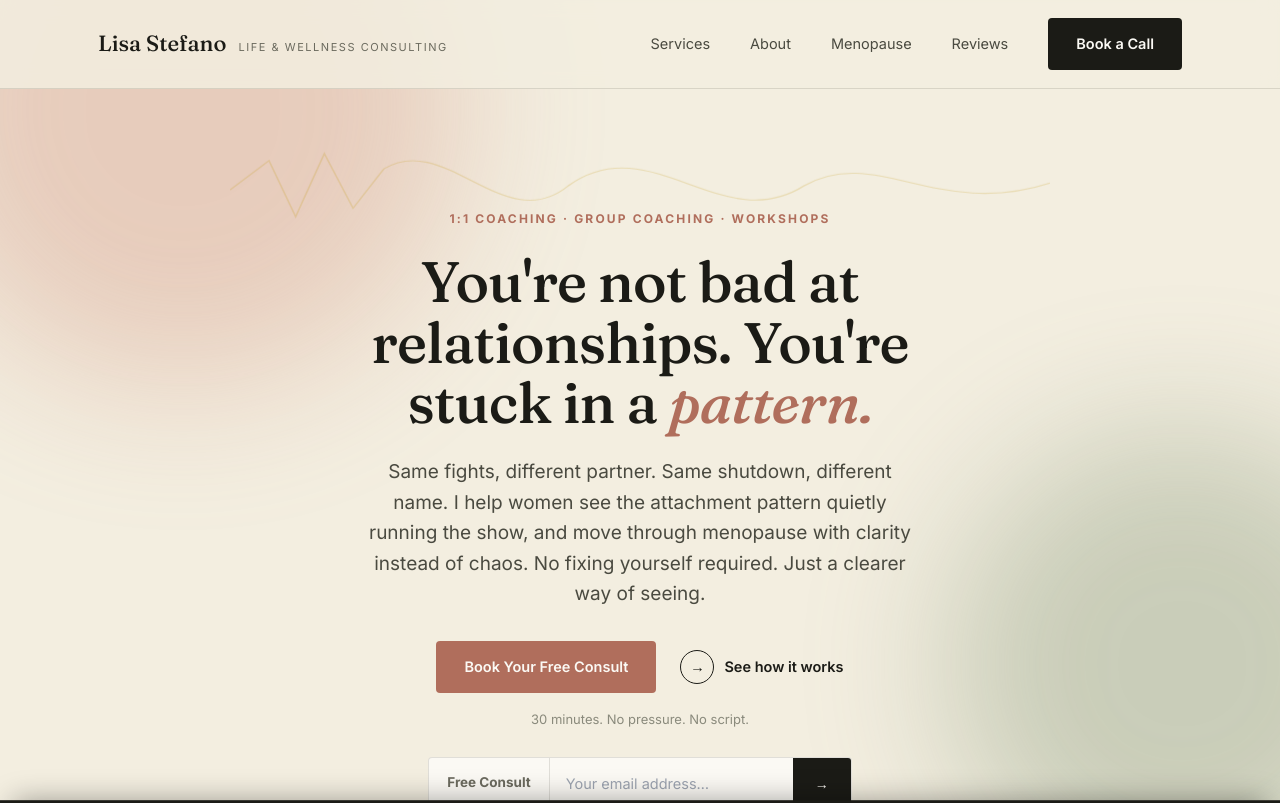
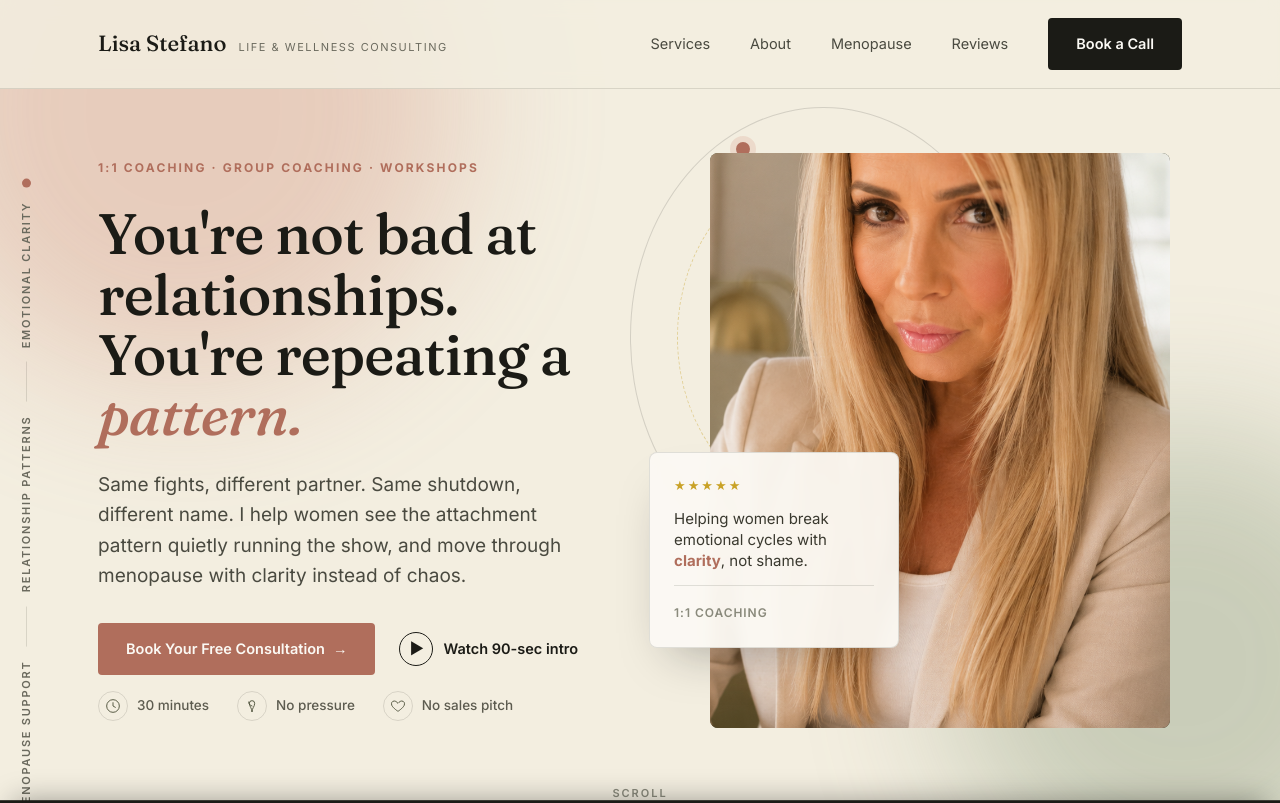
Before and after one commit to Loreja-Daryll/lisa, a React (Vite) app: page / in a window 1280 px wide. Shown: the top 803 px of the page. Built offline with nearby package versions, Linux system fonts and the light colour scheme.

Commit message:
new update

```diff
--- a/src/components/Hero.tsx
+++ b/src/components/Hero.tsx
@@ -1,54 +1,118 @@
+import { useState } from 'react'
+
 export default function Hero() {
+  const [photoMissing, setPhotoMissing] = useState(false)
+  const [photoLoaded, setPhotoLoaded] = useState(false)
+
+  // Automatically uses the correct base path for GitHub Pages
+  const heroImage = `${import.meta.env.BASE_URL}images/pic3.png`
+
   return (
     <section className="hero">
-      <svg
-        className="hero-line-svg"
-        viewBox="0 0 800 200"
-        preserveAspectRatio="none"
-      >
-        <path d="M0,110 L38,68 L64,148 L92,58 L120,136 L150,80 C210,26 268,178 330,104 C410,20 480,178 560,104 C630,46 690,152 800,100" />
-      </svg>
+      <div className="hero-side-labels" aria-hidden="true">
+        <span className="side-dot"></span>
+        <span className="side-label">Emotional Clarity</span>
+        <span className="side-line"></span>
+        <span className="side-label">Relationship Patterns</span>
+        <span className="side-line"></span>
+        <span className="side-label">Menopause Support</span>
+      </div>
 
-      <div className="wrap hero-center">
+      <div className="wrap hero-grid">
+        <div className="hero-copy">
           <span className="eyebrow">
             1:1 Coaching · Group Coaching · Workshops
           </span>
 
           <h1>
-          You're not bad at relationships. You're stuck in a <em>pattern.</em>
+            You're not bad at relationships. You're repeating a{' '}
+            <em>pattern.</em>
           </h1>
 
           <p className="lede">
             Same fights, different partner. Same shutdown, different name.
             I help women see the attachment pattern quietly running the show,
             and move through menopause with clarity instead of chaos.
-          No fixing yourself required. Just a clearer way of seeing.
           </p>
 
           <div className="hero-ctas">
             <a href="#book" className="btn accent">
-            Book Your Free Consult
+              Book Your Free Consultation
+              <span aria-hidden="true">→</span>
             </a>
 
-          <a href="#services" className="see-how">
-            <span className="circle">→</span>
-            See how it works
+            <a href="#" className="see-how">
+              <span className="circle">▶</span>
+              Watch 90-sec intro
             </a>
           </div>
 
-        <p className="trust-line">
-          30 minutes. No pressure. No script.
+          <div className="trust-row">
+            <span className="trust-item">
+              <svg viewBox="0 0 24 24" fill="none">
+                <circle cx="12" cy="12" r="9.5" stroke="#42462F" strokeWidth="1.3" />
+                <path d="M12 7v5l3.5 2" stroke="#42462F" strokeWidth="1.3" strokeLinecap="round" />
+              </svg>
+              30 minutes
+            </span>
+            <span className="trust-item">
+              <svg viewBox="0 0 24 24" fill="none">
+                <path d="M12 21c0-6 4-8 4-13a4 4 0 0 0-8 0c0 5 4 7 4 13Z" stroke="#42462F" strokeWidth="1.3" />
+                <path d="M12 12c-3-1-5-3-5-6" stroke="#42462F" strokeWidth="1.3" strokeLinecap="round" />
+              </svg>
+              No pressure
+            </span>
+            <span className="trust-item">
+              <svg viewBox="0 0 24 24" fill="none">
+                <path d="M12 20s-7-4.4-9.3-9C1.3 7.8 3 4.5 6.4 4.5c2 0 3.5 1.3 5.6 3.5 2.1-2.2 3.6-3.5 5.6-3.5 3.4 0 5.1 3.3 3.7 6.5C19 15.6 12 20 12 20Z" stroke="#42462F" strokeWidth="1.3" />
+              </svg>
+              No sales pitch
+            </span>
+          </div>
+        </div>
+
+        <div className="hero-visual">
+          <div className="hero-orbit"></div>
+          <span className="orbit-dot"></span>
+
+          <div className="hero-portrait">
+            {!photoMissing && (
+              <img
+                src={heroImage}
+                alt="Lisa Stefano"
+                className="portrait-photo"
+                loading="lazy"
+                onLoad={() => setPhotoLoaded(true)}
+                onError={() => {
+                  console.error('Image not found:', heroImage)
+                  setPhotoMissing(true)
+                }}
+              />
+            )}
+
+            {!photoLoaded && (
+              <span className="portrait-label">
+                Photo — swap for editorial portrait
+              </span>
+            )}
+          </div>
+
+          <div className="hero-float-card">
+            <div className="stars" aria-hidden="true">★★★★★</div>
+            <p>
+              Helping women break emotional cycles with{' '}
+              <strong>clarity</strong>, not shame.
             </p>
+            <div className="float-divider"></div>
+            <span className="float-tag">1:1 Coaching</span>
+          </div>
+        </div>
+      </div>
 
-        <div className="email-capture">
-          <span className="tag">Free Consult</span>
-
-          <input
-            type="email"
-            placeholder="Your email address…"
-          />
-
-          <button>→</button>
+      <div className="hero-scroll">
+        <span>SCROLL</span>
+        <div className="scroll-line">
+          <span className="scroll-dot"></span>
         </div>
       </div>
     </section>
--- a/src/styles/theme.css
+++ b/src/styles/theme.css
@@ -294,76 +294,187 @@ footer p.desc{ margin-top:16px; font-size:14px; max-width:280px; color:#9a9a8c;
 }
 
 /* ==========================================================================
-   HERO — centered single-column layout (portrait removed)
-   Append this block right after the existing .hero-portrait rules,
-   or anywhere below the original .hero block. Nothing above needs
-   to be deleted — .hero-grid / .hero-portrait just go unused now.
+   HERO — two-column layout (copy left, portrait + float card right)
    ========================================================================== */
 
-.hero-center{
+.hero{
+  padding:64px 0 48px;
+  text-align:left;
+}
+@media(max-width:900px){ .hero{ padding:48px 0 40px; } }
+
+.hero .hero-line-svg{
+  top:40px;
+  left:0;
+  width:56%;
+  opacity:0.4;
+}
+@media(max-width:900px){
+  .hero .hero-line-svg{ display:none; }
+}
+
+.hero-copy{ position:relative; z-index:2; max-width:560px; }
+.hero-copy .hero-ctas{ justify-content:flex-start; }
+@media(max-width:900px){
+  .hero-copy{ max-width:none; margin:0 auto; text-align:center; }
+  .hero-copy .hero-ctas{ justify-content:center; }
+}
+
+/* vertical rail of labels along the far left edge */
+.hero-side-labels{
+  position:absolute;
+  left:18px;
+  top:50%;
+  transform:translateY(-50%);
   display:flex;
   flex-direction:column;
   align-items:center;
-  text-align:center;
-  max-width:720px;
-  margin:0 auto;
+  gap:14px;
+  z-index:3;
+}
+.hero-side-labels .side-dot{
+  width:9px; height:9px; border-radius:50%;
+  background:var(--clay-deep);
+  flex-shrink:0;
+}
+.hero-side-labels .side-line{
+  width:1px; height:40px;
+  background:var(--line);
+  flex-shrink:0;
+}
+.hero-side-labels .side-label{
+  writing-mode:vertical-rl;
+  transform:rotate(180deg);
+  font-size:11px;
+  letter-spacing:0.16em;
+  text-transform:uppercase;
+  font-weight:600;
+  color:#6b6a5e;
+  white-space:nowrap;
+}
+@media(max-width:1150px){ .hero-side-labels{ display:none; } }
+
+/* trust row with line-art icons, replaces the plain trust-line text */
+.trust-row{
+  display:flex;
+  align-items:center;
+  gap:28px;
+  flex-wrap:wrap;
+  margin-top:8px;
+  margin-bottom:8px;
+}
+.trust-item{
+  display:flex;
+  align-items:center;
+  gap:9px;
+  font-size:13.5px;
+  color:#5c5b4f;
+  font-weight:500;
+}
+.trust-item svg{
+  width:30px; height:30px;
+  border-radius:50%;
+  border:1px solid var(--line);
+  padding:6px;
+  flex-shrink:0;
+}
+@media(max-width:900px){ .trust-row{ justify-content:center; } }
+
+/* portrait + decorative orbit + floating testimonial card */
+.hero-visual{
   position:relative;
   z-index:2;
 }
+.hero-orbit{
+  position:absolute;
+  top:-8%;
+  left:-14%;
+  width:80%;
+  height:80%;
+  border-radius:50%;
+  border:1px solid rgba(27,27,22,0.14);
+  pointer-events:none;
+}
+.hero-orbit::before{
+  content:'';
+  position:absolute;
+  inset:12%;
+  border-radius:50%;
+  border:1px dashed rgba(201,162,39,0.4);
+}
+.orbit-dot{
+  position:absolute;
+  top:-2%;
+  left:8%;
+  width:14px; height:14px;
+  border-radius:50%;
+  background:var(--clay-deep);
+  box-shadow:0 0 0 6px rgba(209,142,122,0.2);
+}
+@media(max-width:900px){ .hero-orbit, .orbit-dot{ display:none; } }
 
-.hero-center h1{
-  max-width:680px;
+.hero-visual .hero-portrait{
+  aspect-ratio:4/5;
+  max-width:460px;
+  margin:0 auto;
+}
+.hero-visual .portrait-photo{ object-position:95% 22%; }
+
+.hero-float-card{
+  position:absolute;
+  left:-10%;
+  bottom:14%;
+  width:250px;
+  background:rgba(251,249,244,0.94);
+  backdrop-filter:blur(6px);
+  border:1px solid var(--line);
+  border-radius:8px;
+  padding:22px 24px;
+  box-shadow:0 24px 50px -22px rgba(27,27,22,0.35);
+  z-index:3;
+}
+.hero-float-card .stars{ color:var(--gold); letter-spacing:2px; font-size:13px; margin-bottom:12px; }
+.hero-float-card p{ font-size:15px; line-height:1.4; color:#3a392f; margin-bottom:14px; }
+.hero-float-card p strong{ color:var(--clay-deep); font-weight:700; }
+.hero-float-card .float-divider{ height:1px; background:var(--line); margin-bottom:12px; }
+.hero-float-card .float-tag{ font-size:12px; letter-spacing:0.08em; text-transform:uppercase; color:#8a8a7c; font-weight:600; }
+@media(max-width:900px){
+  .hero-float-card{ position:static; width:100%; max-width:300px; margin:24px auto 0; }
 }
 
-.hero-center p.lede{
-  max-width:560px;
-  margin-left:auto;
-  margin-right:auto;
-  text-align:center;
+/* scroll indicator */
+.hero-scroll{
+  display:flex;
+  flex-direction:column;
+  align-items:center;
+  gap:10px;
+  margin-top:56px;
 }
-
-.hero-center .hero-ctas{
-  justify-content:center;
+.hero-scroll span{
+  font-size:11px;
+  letter-spacing:0.18em;
+  color:#8a8a7c;
+  font-weight:600;
 }
-
-.hero-center .trust-line{
-  text-align:center;
+.hero-scroll .scroll-line{
+  width:1px;
+  height:44px;
+  background:var(--line);
+  position:relative;
 }
-
-.hero-center .email-capture{
-  margin-left:auto;
-  margin-right:auto;
-}
-
-/* Reposition the decorative pulse-to-wave line: was sized/placed for the
-   old two-column layout (56% width, pinned left), so it cut across the
-   headline once centered. Now sits centered, smaller, further back. */
-.hero .hero-line-svg{
-  top:24px;
+.hero-scroll .scroll-dot{
+  position:absolute;
+  top:0;
   left:50%;
   transform:translateX(-50%);
-  width:88%;
-  max-width:820px;
-  height:140px;
-  opacity:0.4;
+  width:9px; height:9px;
+  border-radius:50%;
+  background:var(--clay-deep);
+  animation:scrollDot 2.2s ease-in-out infinite;
 }
-
-@media(max-width:700px){
-  .hero .hero-line-svg{
-    width:100%;
-    top:12px;
-    height:100px;
-    opacity:0.3;
-  }
+@keyframes scrollDot{
+  0%{ top:0; opacity:1; }
+  80%{ opacity:1; }
+  100%{ top:36px; opacity:0; }
 }
-
-/* Slightly more breathing room top/bottom now that there's no portrait
-   to set the section's height. */
-.hero{
-  padding:120px 0 88px;
-  text-align:center;
-}
-
-@media(max-width:700px){
-  .hero{ padding:88px 0 56px; }
-}
+@media(max-width:700px){ .hero-scroll{ display:none; } }
```
Lines whose indentation alone changed are shown as unchanged.
